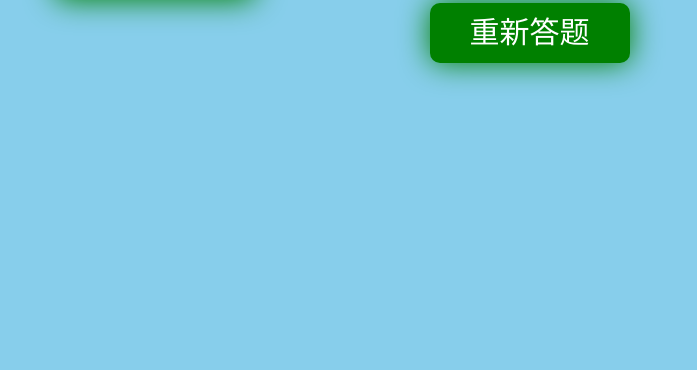
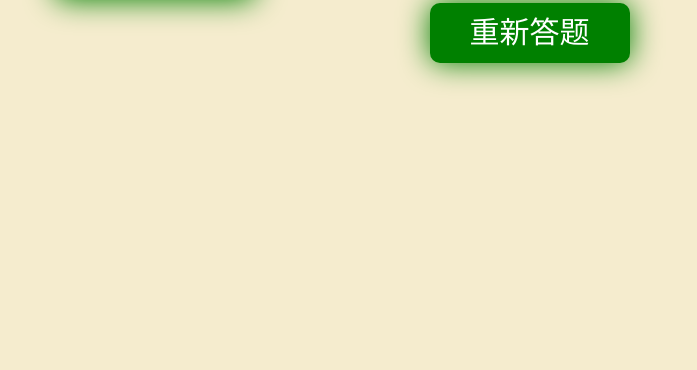
Before and after one commit to Gui-0/web_test, a plain HTML site: page index.html in a window 1280 px wide. Shown: the part 430-800 px from the top of the page, without its empty margins (33-730 px from the left). Drawn offline with Linux system fonts and the light colour scheme.

Commit message:
Update css.css

```diff
--- a/css.css
+++ b/css.css
@@ -10,7 +10,7 @@ html,body{
 	overflow: hidden;
 	width: 100%;
 	height: 100%;
-	background: skyblue;
+	background: #F5ECCE;
 }
 .page{
 	width: 375px;
@@ -19,7 +19,7 @@ html,body{
 	position: absolute;
 	left: 0;
 	top: 0;
-	background: skyblue;
+	background: #F5ECCE;
 	transform: translateX(375px);
 	transition: all 1s;
 }
@@ -33,6 +33,7 @@ html,body{
 	display: flex;
 	justify-content: center;
 	align-items: center;
+	flex-direction: column;
 }
 .startBtn{
 	width: 200px;
@@ -48,7 +49,7 @@ html,body{
 }
 
 .gaming{
-	background: coral;
+	background: #BDBDBD;
 	padding: 40px 20px;
 }
 .gaming h1{
```
